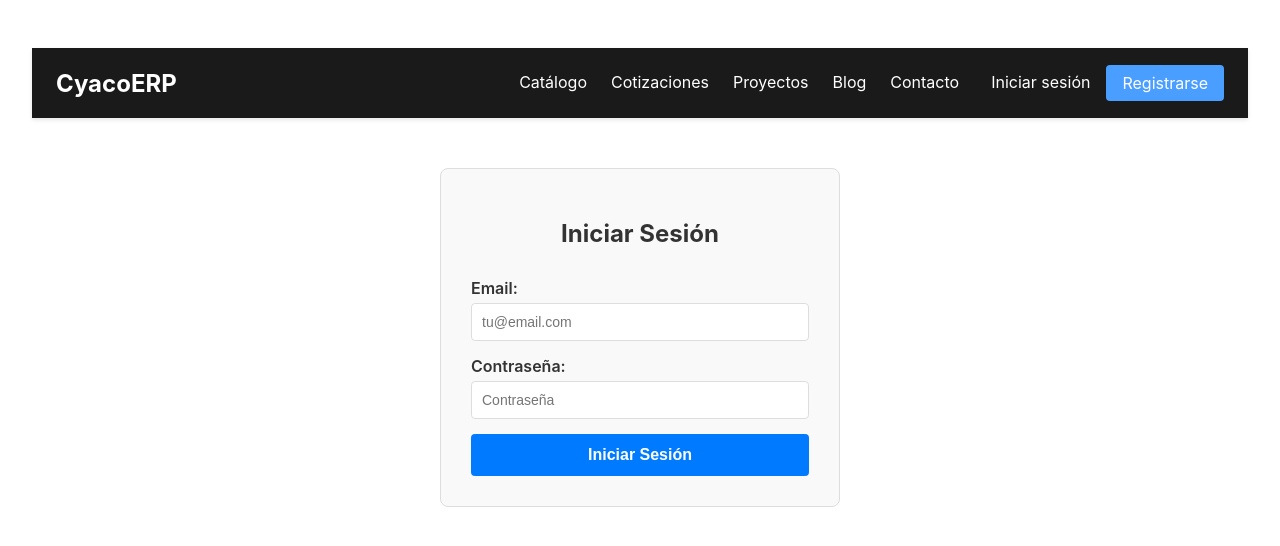
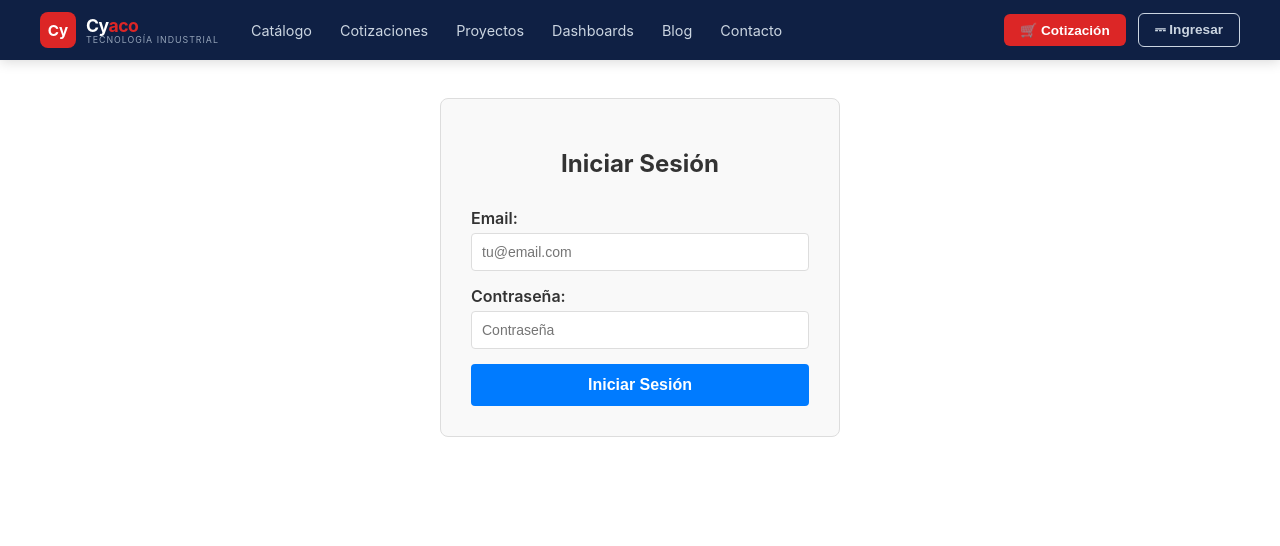
Before and after one commit to CyacoERP/CyacoERP, an Angular app: page /auth/registro in a window 1280 px wide. Shown: the top 546 px of the page. Built offline with nearby package versions, Linux system fonts and the light colour scheme.

Commit message:
refactor: improve navbar styling and fix featured videos container margins

```diff
--- a/src/app/modules/catalogo/components/catalogo/catalogo.componente.css
+++ b/src/app/modules/catalogo/components/catalogo/catalogo.componente.css
@@ -65,10 +65,13 @@
 .featured-section {
   background: var(--card-bg);
   border-bottom: 1px solid var(--border-color);
-  padding: 16px 40px;
+  padding: 16px 0;
 }
 
 .featured-container {
+  max-width: 1400px;
+  margin: 0 auto;
+  padding: 0 40px;
   display: flex;
   align-items: center;
   gap: 16px;
--- a/src/app/shared/components/navbar/navbar.componente.css
+++ b/src/app/shared/components/navbar/navbar.componente.css
@@ -1,11 +1,157 @@
 .navbar {
-  background-color: #1a1a1a;
+  position: fixed;
+  top: 0;
+  left: 0;
+  right: 0;
+  z-index: 100;
+  background: #0f2044;
+  box-shadow: 0 2px 12px rgba(0, 0, 0, 0.15);
+}
+
+.navbar-container {
+  max-width: 1400px;
+  margin: 0 auto;
+  padding: 0 40px;
+  display: flex;
+  align-items: center;
+  justify-content: space-between;
+  height: 60px;
+  gap: 20px;
+}
+
+.logo {
+  display: flex;
+  align-items: center;
+  gap: 10px;
+  text-decoration: none;
+  cursor: pointer;
+  flex-shrink: 0;
+  transition: opacity 0.2s;
+}
+
+.logo:hover {
+  opacity: 0.9;
+}
+
+.logo-icon {
+  width: 36px;
+  height: 36px;
+  background: #dc2626;
+  border-radius: 8px;
+  display: flex;
+  align-items: center;
+  justify-content: center;
   color: white;
-  padding: 1rem 0;
-  position: sticky;
-  top: 0;
-  z-index: 1000;
-  box-shadow: 0 2px 4px rgba(0, 0, 0, 0.1);
+  font-weight: 700;
+  font-size: 0.95rem;
+}
+
+.logo-text-group {
+  display: flex;
+  flex-direction: column;
+  gap: 0;
+}
+
+.logo-text {
+  color: white;
+  font-size: 1.1rem;
+  font-weight: 700;
+  letter-spacing: -0.5px;
+  line-height: 1.2;
+}
+
+.logo-red {
+  color: #dc2626;
+}
+
+.logo-subtitle {
+  color: #94a3b8;
+  font-size: 0.55rem;
+  text-transform: uppercase;
+  letter-spacing: 1px;
+  line-height: 1;
+}
+
+.nav-menu {
+  display: flex;
+  align-items: center;
+  gap: 4px;
+  flex: 1;
+}
+
+.nav-link {
+  display: flex;
+  align-items: center;
+  gap: 6px;
+  color: #cbd5e1;
+  background: none;
+  border: none;
+  padding: 8px 12px;
+  border-radius: 6px;
+  cursor: pointer;
+  font-size: 0.9rem;
+  transition: all 0.2s ease;
+  text-decoration: none;
+  font-family: inherit;
+}
+
+.nav-link:hover {
+  color: white;
+  background: rgba(255, 255, 255, 0.05);
+}
+
+.nav-link.active {
+  color: white;
+  background: rgba(255, 255, 255, 0.1);
+}
+
+.nav-actions {
+  display: flex;
+  align-items: center;
+  gap: 12px;
+  flex-shrink: 0;
+}
+
+.btn-cotizacion {
+  padding: 8px 16px;
+  background: #dc2626;
+  color: white;
+  border: none;
+  border-radius: 6px;
+  font-weight: 600;
+  cursor: pointer;
+  font-size: 0.85rem;
+  transition: background 0.2s;
+  display: flex;
+  align-items: center;
+  gap: 6px;
+  white-space: nowrap;
+}
+
+.btn-cotizacion:hover {
+  background: #b91c1c;
+}
+
+.btn-login {
+  padding: 8px 16px;
+  background: transparent;
+  color: #cbd5e1;
+  border: 1px solid #cbd5e1;
+  border-radius: 6px;
+  font-weight: 600;
+  cursor: pointer;
+  font-size: 0.85rem;
+  transition: all 0.2s;
+  display: flex;
+  align-items: center;
+  gap: 6px;
+  white-space: nowrap;
+}
+
+.btn-login:hover {
+  color: white;
+  border-color: white;
+  background: rgba(255, 255, 255, 0.05);
 }
 
 .navbar-contenedor {
--- a/src/app/shared/components/navbar/navbar.componente.html
+++ b/src/app/shared/components/navbar/navbar.componente.html
@@ -1,33 +1,28 @@
 <nav class="navbar">
-  <div class="navbar-contenedor">
-    <div class="navbar-logo">
-      <a routerLink="/">CyacoERP</a>
+  <div class="navbar-container">
+    <!-- Logo -->
+    <a routerLink="/" class="logo">
+      <div class="logo-icon">Cy</div>
+      <div class="logo-text-group">
+        <div class="logo-text">Cy<span class="logo-red">aco</span></div>
+        <div class="logo-subtitle">Tecnología Industrial</div>
+      </div>
+    </a>
+
+    <!-- Desktop Menu -->
+    <div class="nav-menu">
+      <a routerLink="/catalogo" routerLinkActive="active" [routerLinkActiveOptions]="{exact: true}" class="nav-link">Catálogo</a>
+      <button class="nav-link">Cotizaciones</button>
+      <a routerLink="/proyectos" routerLinkActive="active" class="nav-link">Proyectos</a>
+      <button class="nav-link">Dashboards</button>
+      <a routerLink="/blog" routerLinkActive="active" class="nav-link">Blog</a>
+      <a routerLink="/contacto" routerLinkActive="active" class="nav-link">Contacto</a>
     </div>
 
-    <button class="navbar-toggle" (click)="toggleMenu()" [class.activo]="menuAbierto">
-      <span></span>
-      <span></span>
-      <span></span>
-    </button>
-
-    <div class="navbar-menu" [class.activo]="menuAbierto">
-      <div class="navbar-items">
-        <a routerLink="/catalogo" class="navbar-item">Catálogo</a>
-        <a routerLink="/cotizaciones" class="navbar-item">Cotizaciones</a>
-        <a routerLink="/proyectos" class="navbar-item">Proyectos</a>
-        <a routerLink="/blog" class="navbar-item">Blog</a>
-        <a routerLink="/contacto" class="navbar-item">Contacto</a>
-      </div>
-
-      <div class="navbar-usuario" *ngIf="usuarioActual">
-        <a routerLink="/perfil" class="navbar-item">{{ usuarioActual.nombre }}</a>
-        <button (click)="cerrarSesion()" class="btn-logout">Cerrar sesión</button>
-      </div>
-
-      <div *ngIf="!usuarioActual" class="navbar-auth">
-        <a routerLink="/auth/login" class="navbar-item">Iniciar sesión</a>
-        <a routerLink="/auth/registro" class="navbar-item btn-registro">Registrarse</a>
-      </div>
+    <!-- Right Actions -->
+    <div class="nav-actions">
+      <button class="btn-cotizacion">🛒 Cotización</button>
+      <button class="btn-login">⎓ Ingresar</button>
     </div>
   </div>
 </nav>
--- a/src/app/shared/components/navbar/navbar.componente.ts
+++ b/src/app/shared/components/navbar/navbar.componente.ts
@@ -1,33 +1,12 @@
-import { Component, OnInit } from '@angular/core';
-import { RouterLink } from '@angular/router';
+import { Component } from '@angular/core';
+import { RouterLink, RouterLinkActive } from '@angular/router';
 import { CommonModule } from '@angular/common';
-import { AuthServicio } from '../../../modules/auth/services/auth.servicio';
-import { Usuario } from '../../models/usuario.modelo';
 
 @Component({
   selector: 'app-navbar',
   standalone: true,
-  imports: [CommonModule, RouterLink],
+  imports: [CommonModule, RouterLink, RouterLinkActive],
   templateUrl: './navbar.componente.html',
   styleUrl: './navbar.componente.css',
 })
-export class NavbarComponente implements OnInit {
-  usuarioActual: Usuario | null = null;
-  menuAbierto = false;
-
-  constructor(private authServicio: AuthServicio) {}
-
-  ngOnInit(): void {
-    this.authServicio.usuarioActual$.subscribe((usuario) => {
-      this.usuarioActual = usuario;
-    });
-  }
-
-  toggleMenu(): void {
-    this.menuAbierto = !this.menuAbierto;
-  }
-
-  cerrarSesion(): void {
-    this.authServicio.logout();
-  }
-}
+export class NavbarComponente {}
```
